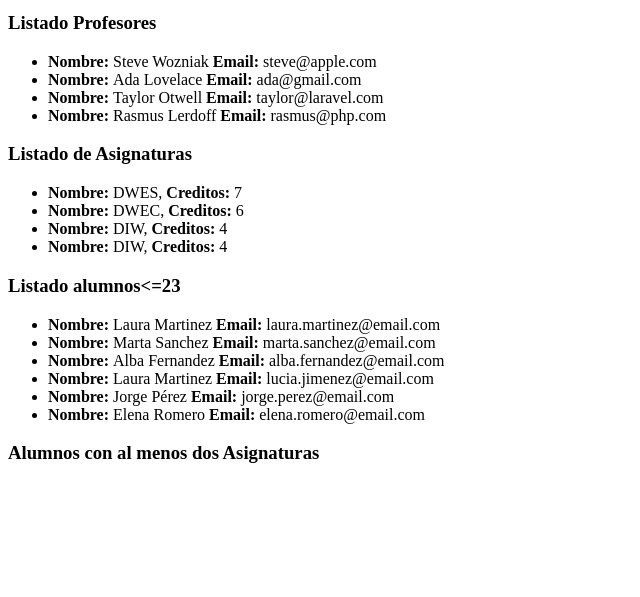
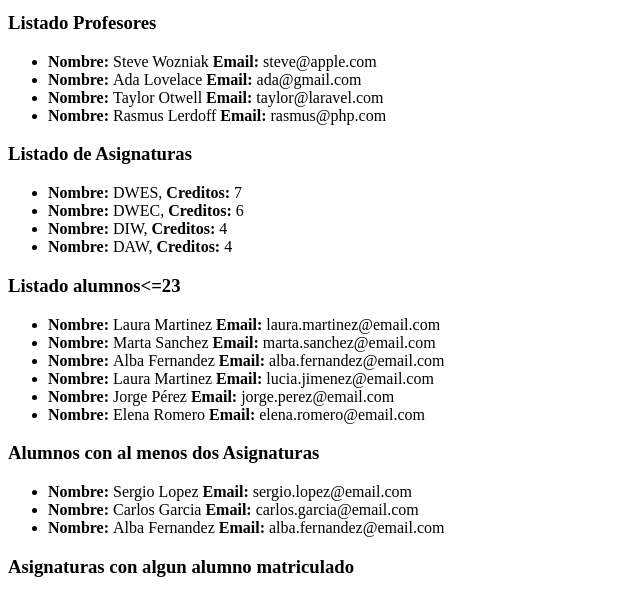
Before and after one commit to SRCadavieco/Tarea2, a PHP site: page / in a window 1280 px wide. Shown: the part 354-951 px from the top of the page, without its empty margins (0-640 px from the left). Before the commit the page ends 817 px from the top, so only its background shows below. Run offline with PHP 8.4, Linux system fonts and the light colour scheme; data that the repository does not hold is empty.

Commit message:
Cambios en el nombre de variables + Filtro de alumnos con mas de 2 asignaturas

```diff
--- a/clases/Alumno.php
+++ b/clases/Alumno.php
@@ -1,7 +1,7 @@
 <?php
 class Alumno extends Miembro
 {
-    protected $asignaturas;
+    public $asignaturas;
     protected $cursoabonado;
     public $edad; //Esta puesta en publica porque al ponerla en protected solo la podrian utilzar las clases e index que esten en la misma carpeta, pero al estar tanto el index como la clase Alumno en distintas carpetas tengo que ponerlas en publico
 
--- a/clases/Asignaturas.php
+++ b/clases/Asignaturas.php
@@ -10,15 +10,15 @@ class Asignaturas {
         $this->creditos=$creditos;
     }
 
-    public function crearAsignaturasDeMuestra(){
+    public static function crearAsignaturasDeMuestra(){
         $asignaturas = array();
         $asig1 = new Asignaturas(1,"DWES",7);
         $asignaturas[]= $asig1;
         $asig2 = new Asignaturas(2,"DWEC",6);
         $asignaturas[]= $asig2;
-        $asig3 = new Asignaturas(2,"DIW",4);
+        $asig3 = new Asignaturas(3,"DIW",4);
         $asignaturas[]=$asig3;
-        $asig4 = new Asignaturas(4,"DIW",4);
+        $asig4 = new Asignaturas(4,"DAW",4);
         $asignaturas []= $asig4;
 
     return $asignaturas;}
--- a/index.php
+++ b/index.php
@@ -91,10 +91,12 @@
         <h3>Listado de Asignaturas</h3>
         <ul>
             <?php
+
+
             $asignaturas = new Asignaturas(0, "", 0);
-            $asignaturasCreadas = $asignaturas->crearAsignaturasDeMuestra();
-            foreach ($asignaturasCreadas as $asignatura) {
-                echo "<li>" . $asignatura . "</li>";
+            $asignatura = $asignaturas->crearAsignaturasDeMuestra();
+            foreach ($asignatura as $asignaturas) {
+                echo "<li>" . $asignaturas . "</li>";
             }
 
 
@@ -124,31 +126,51 @@
 
 
 
-            $alumnos[0]->matricularEnAsignatura(0);
-            $alumnos[1]->matricularEnAsignatura(0);
-            $alumnos[1]->matricularEnAsignatura(1);
-            $alumnos[2]->matricularEnAsignatura(0);
-            $alumnos[2]->matricularEnAsignatura(2);
-            $alumnos[3]->matricularEnAsignatura(0);
-            $alumnos[4]->matricularEnAsignatura(0);
-            $alumnos[4]->matricularEnAsignatura(1);
-            $alumnos[4]->matricularEnAsignatura(2);
-            $alumnos[5]->matricularEnAsignatura(0);
-            $alumnos[6]->matricularEnAsignatura(1);
-            $alumnos[6]->matricularEnAsignatura(1);
-            $alumnos[7]->matricularEnAsignatura(2);
-            $alumnos[8]->matricularEnAsignatura(1);
-            $alumnos[9]->matricularEnAsignatura(0);
-                        $filterAsig = array_filter($alumno->$asignatura[0], function ($alumno) {
-                                return $alumno->asignaturas >=2;
+                    $alumnos[0]->matricularEnAsignatura($asignatura[0]);
+                    $alumnos[1]->matricularEnAsignatura($asignatura[0]);
+                    $alumnos[1]->matricularEnAsignatura($asignatura[1]);
+                    $alumnos[2]->matricularEnAsignatura($asignatura[0]);
+                    $alumnos[2]->matricularEnAsignatura($asignatura[2]);
+                    $alumnos[3]->matricularEnAsignatura($asignatura[0]);
+                    $alumnos[4]->matricularEnAsignatura($asignatura[0]);
+                    $alumnos[4]->matricularEnAsignatura($asignatura[1]);
+                    $alumnos[4]->matricularEnAsignatura($asignatura[2]);
+                    $alumnos[5]->matricularEnAsignatura($asignatura[0]);
+                    $alumnos[6]->matricularEnAsignatura($asignatura[1]);
+                    $alumnos[6]->matricularEnAsignatura($asignatura[1]);
+                    $alumnos[7]->matricularEnAsignatura($asignatura[2]);
+                    $alumnos[8]->matricularEnAsignatura($asignatura[1]);
+                    $alumnos[9]->matricularEnAsignatura($asignatura[0]);
+                        $filterAsig = array_filter($alumnos, function ($alumno) {
+                                return count($alumno->asignaturas) >= 2; //Cuenta el numero de asignaturas en las que un alumno esta matriculado y si esto es mayor o igual a dos nos lo devuelve.
                         }
                         );
                         foreach($filterAsig as $alumno) {
                             echo "<li>$alumno</li>";
                         }
+                    ?>
+        </ul>
+        <h3>Asignaturas con algun alumno matriculado</h3>
+        <ul>
+            <?php
+            $filterAlumAsig = array_filter($alumno,function($alumno){
+                count($alumno->asignatura)>0;
 
 
-                    ?>
+
+            })
+
+
+
+
+
+
+            ?>
+
+
+
+
+
 
 
 
```
